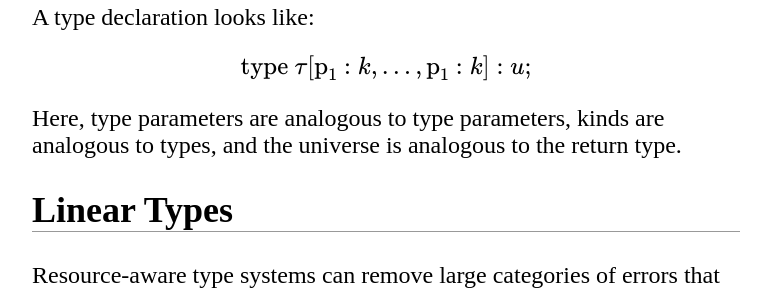
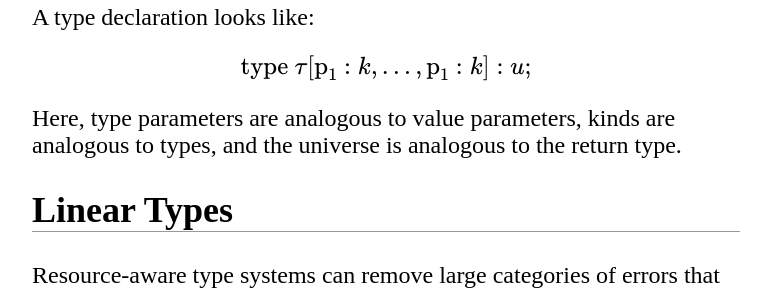
Before and after one commit to austral/austral.github.io, a Jekyll site: the page spec/spec.html, which Jekyll copies as it is, in a window 1280 px wide and 900 px high, scrolled down 14965 px. Shown: the part 155-447 px from the top of the window, without its empty margins (254-1025 px from the left). Built offline with Jekyll 4.4.1, drawn with Linux system fonts in a browser that asks for light colours.

Commit message:
Fix typo

```diff
--- a/spec/spec.html
+++ b/spec/spec.html
@@ -339,7 +339,7 @@ end f;</code></pre>
 <p><span class="math display">\[
 \text{type} ~ \tau [ \text{p}_1: k, \dots, \text{p}_1: k ]: u ;
 \]</span></p>
-<p>Here, type parameters are analogous to type parameters, kinds are analogous to types, and the universe is analogous to the return type.</p>
+<p>Here, type parameters are analogous to value parameters, kinds are analogous to types, and the universe is analogous to the return type.</p>
 <h2 id="rationale-linear-types">Linear Types</h2>
 <p>Resource-aware type systems can remove large categories of errors that have caused endless security vulnerabilities in a simple way. This section describes the options.</p>
 <p>This section begins with the motivation for linear types, then explains what linear types are and how they provide safety.</p>
```
Also changed, not shown: _spec/rationale-syntax.md (+1 -1 lines).
